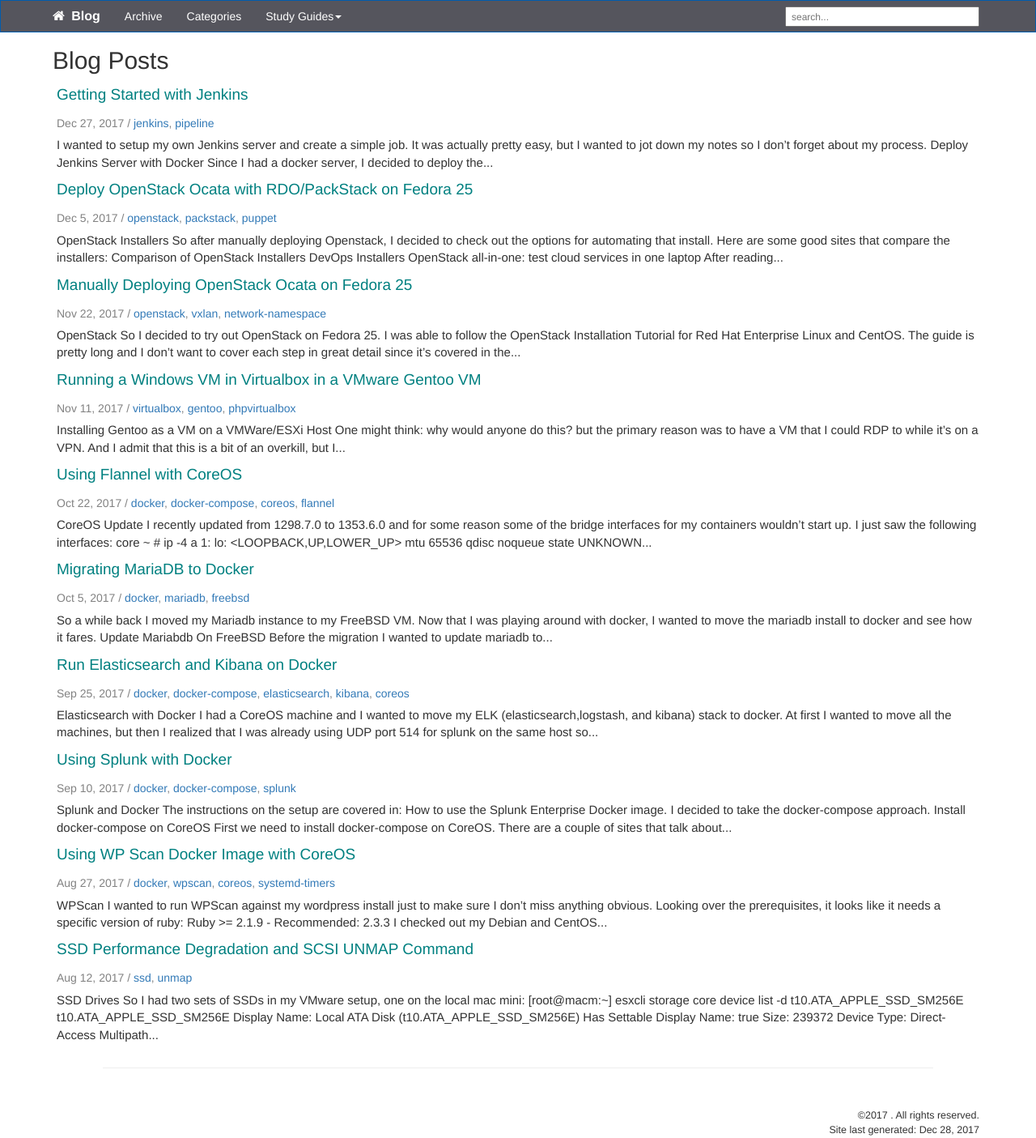
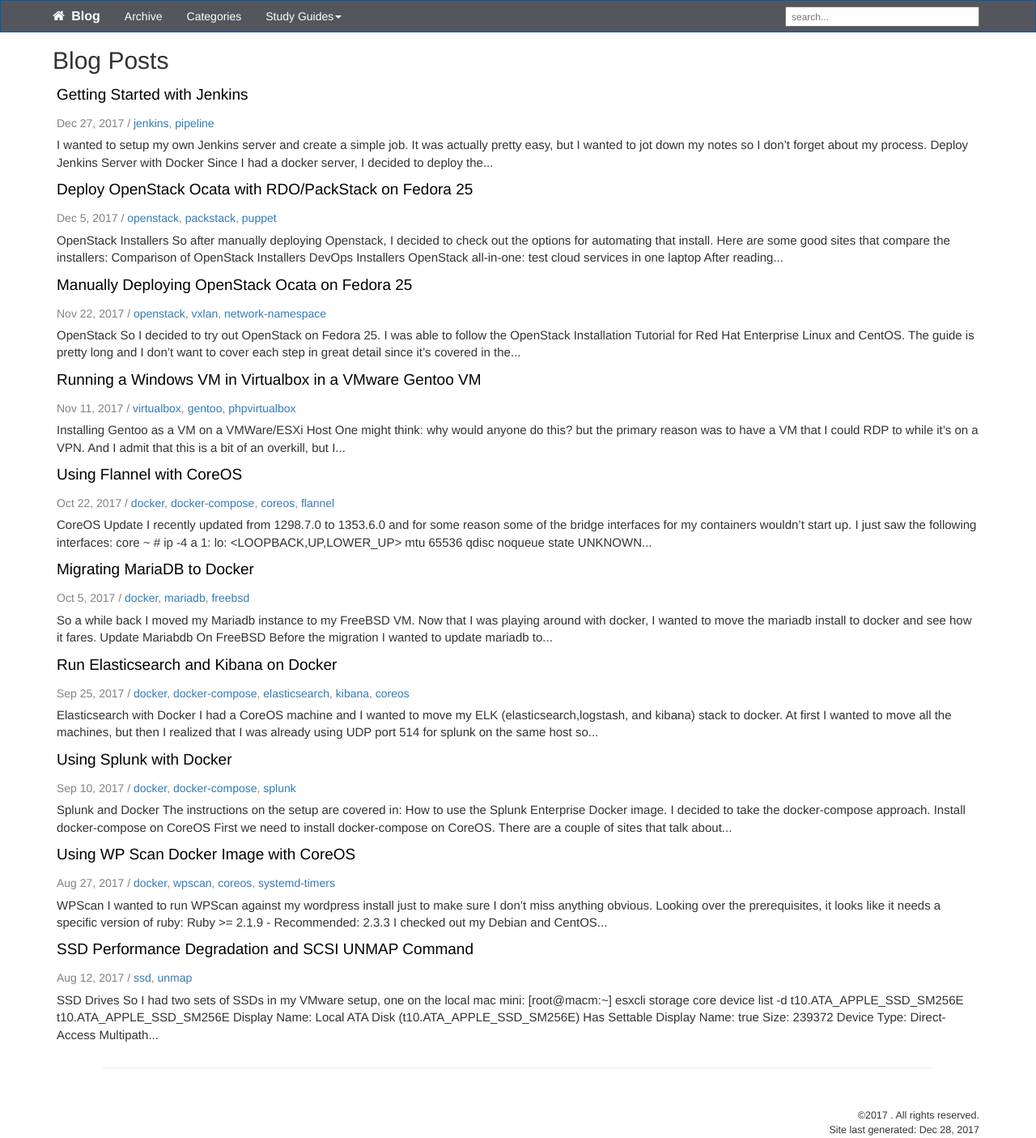
Before and after one commit to elatok/old-stuff, a Jekyll site: the page built from index.md, in a window 1280 px wide. Shown: the whole page at 81% size. Built offline with Jekyll 4.4.1, drawn with Linux system fonts in a browser that asks for light colours; nearby versions of some CDN libraries; comment, search, counter and statistics services are not loaded.

Commit message:
update color

```diff
--- a/assets/css/theme-grey.css
+++ b/assets/css/theme-grey.css
@@ -278,7 +278,7 @@ li.sidebarTitle {
 
 .post-link {
     font-size: 19px;
-    color: teal;
+    color: black;
 }
 
 blockquote {
```
